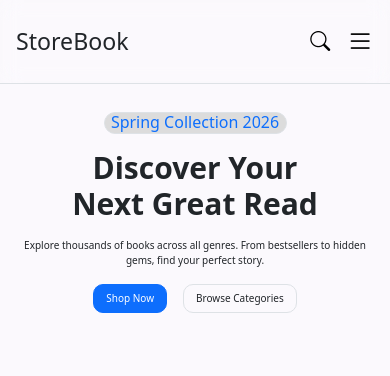
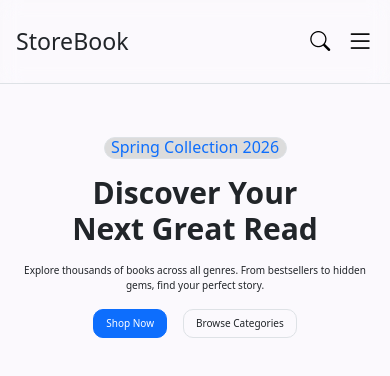
Before and after one commit to Chhat1/BookStoreWeb, a Vue app: page / in a window 390 px wide. Shown: the top 376 px of the page. Built offline with nearby package versions, Linux system fonts and the light colour scheme.

Commit message:
Update home page

```diff
--- a/src/components/content/Home.vue
+++ b/src/components/content/Home.vue
@@ -61,7 +61,7 @@
             text-align: center;
         }
         .content-left{
-            margin-top: -250px !important;
+            margin-top: -200px !important;
         }
         button{
             font-size: 10px !important;
```
